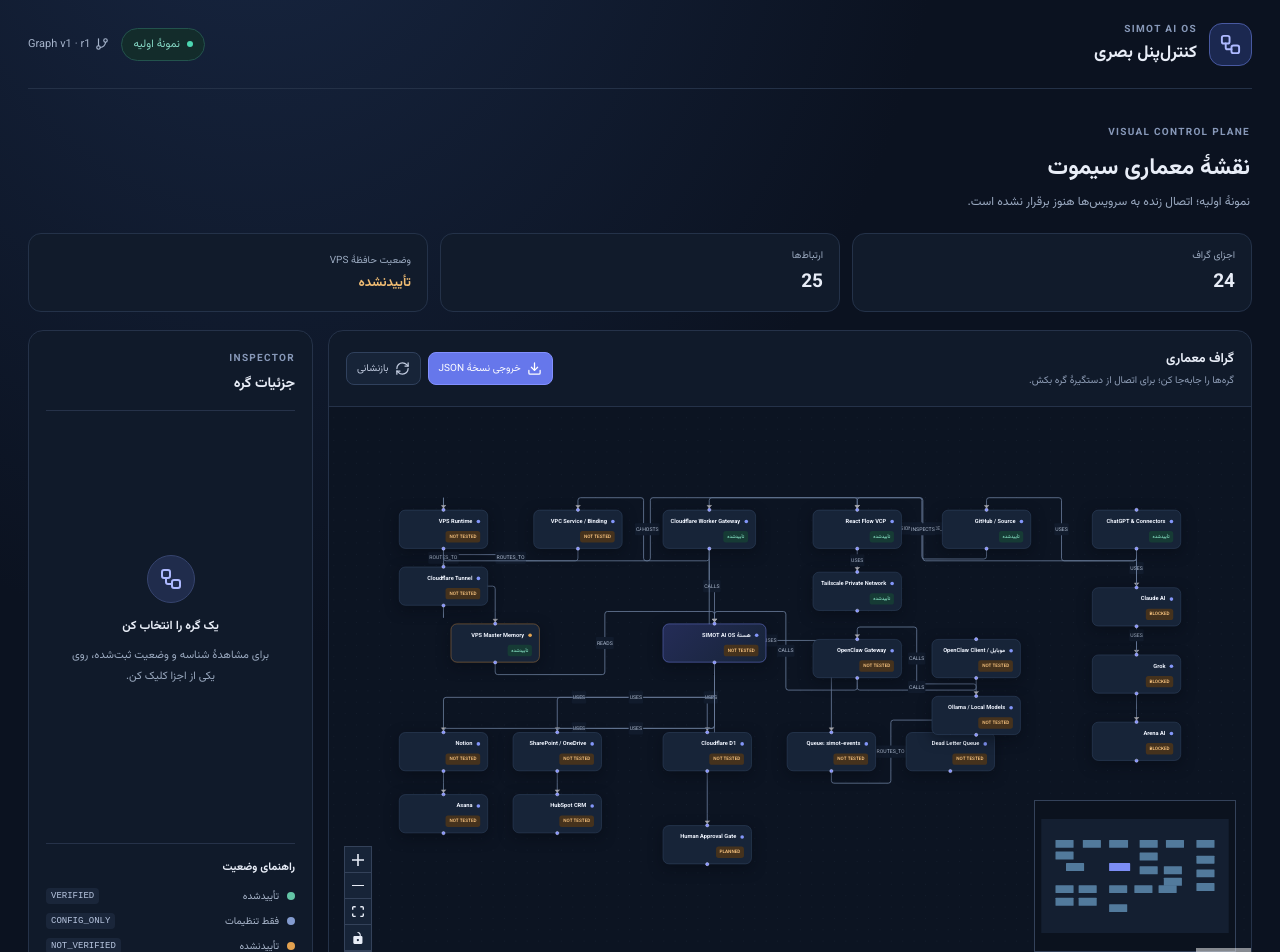
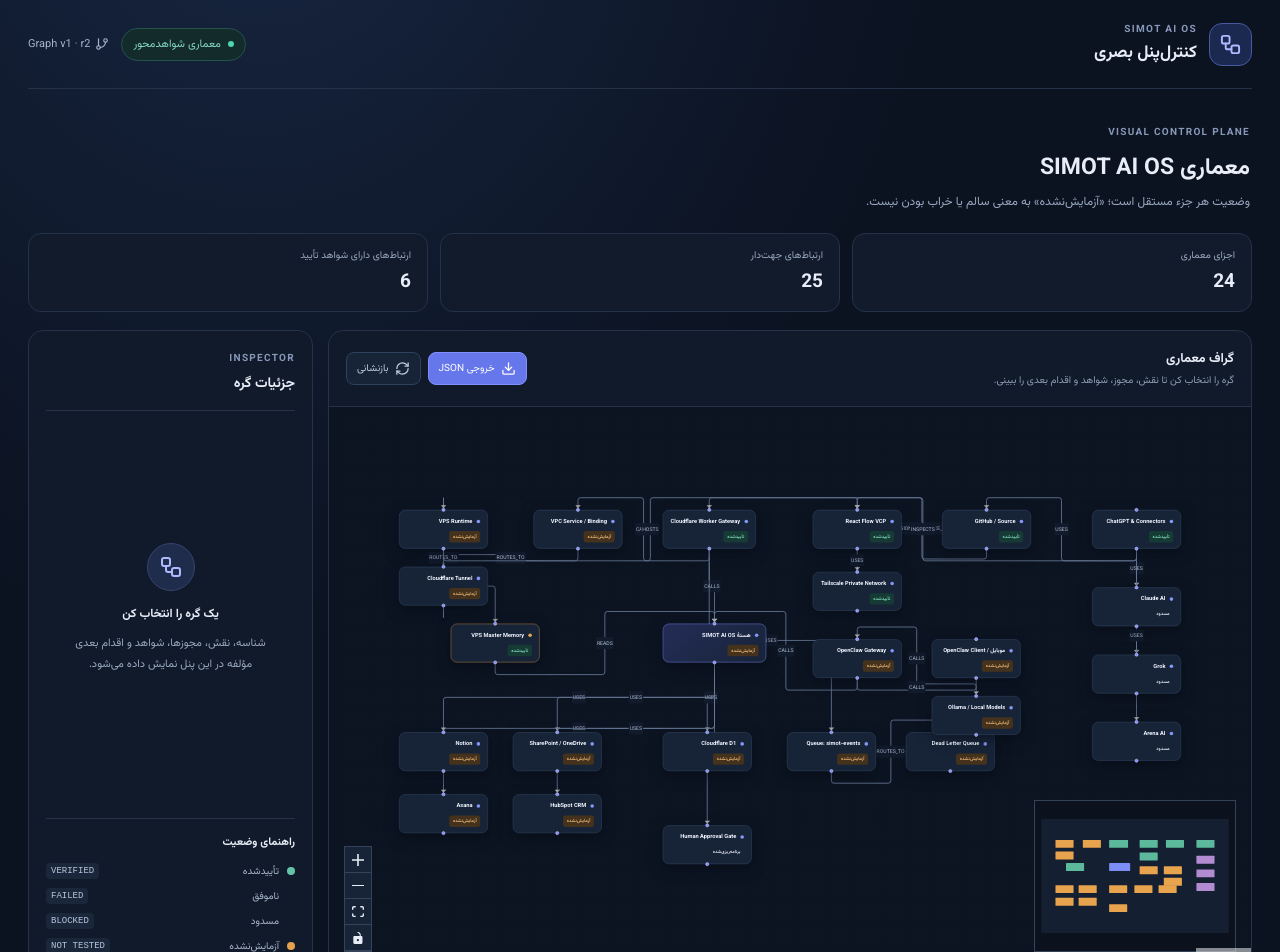
Before and after one commit to 651384/ahmadreza, a React (Vite) app in the folder simot-visual-control-plane/: page / in a window 1280 px wide. Shown: the top 952 px of the page. Built offline with nearby package versions, Linux system fonts and the light colour scheme.

Commit message:
Render evidence, permissions and status details in SIMOT VCP

```diff
--- a/simot-visual-control-plane/src/App.jsx
+++ b/simot-visual-control-plane/src/App.jsx
@@ -3,46 +3,182 @@
 import { Download, GitBranch, RefreshCw, ShieldAlert, Workflow } from 'lucide-react';
 import initialGraph from './graph-v1.json';
 
-const statusText = { VERIFIED: 'تأییدشده', CONFIG_ONLY: 'فقط تنظیمات', NOT_VERIFIED: 'تأییدنشده', NOT_CONNECTED: 'متصل نیست' };
-const statusClass = { VERIFIED: 'verified', CONFIG_ONLY: 'config', NOT_VERIFIED: 'unknown', NOT_CONNECTED: 'offline' };
+const statusText = {
+  VERIFIED: 'تأییدشده',
+  FAILED: 'ناموفق',
+  BLOCKED: 'مسدود',
+  'NOT TESTED': 'آزمایش‌نشده',
+  PLANNED: 'برنامه‌ریزی‌شده',
+  CONFIG_ONLY: 'فقط تنظیمات',
+  NOT_VERIFIED: 'تأییدنشده',
+  NOT_CONNECTED: 'متصل نیست'
+};
+const statusClass = {
+  VERIFIED: 'verified',
+  FAILED: 'failed',
+  BLOCKED: 'blocked',
+  'NOT TESTED': 'unknown',
+  PLANNED: 'planned',
+  CONFIG_ONLY: 'config',
+  NOT_VERIFIED: 'unknown',
+  NOT_CONNECTED: 'offline'
+};
+
 function SimotNode({ data, selected }) {
   return <div className={'node-card ' + data.kind + (selected ? ' selected' : '')}>
     <Handle type="target" position={Position.Top} />
-    <div className="node-head"><span className="node-dot"/><span>{data.label}</span></div>
+    <div className="node-head"><span className="node-dot" /><span>{data.label}</span></div>
     <span className={'status-pill ' + (statusClass[data.status] || 'unknown')}>{statusText[data.status] || data.status}</span>
-    <Handle type="source" position={Position.Bottom}/>
+    <Handle type="source" position={Position.Bottom} />
   </div>;
 }
+
 const nodeTypes = { simotNode: SimotNode };
+
 function Workspace() {
   const [nodes, setNodes, onNodesChange] = useNodesState(initialGraph.nodes);
   const [edges, setEdges, onEdgesChange] = useEdgesState(initialGraph.edges.map(e => ({ ...e, markerEnd: { type: MarkerType.ArrowClosed } })));
   const [selected, setSelected] = useState(null);
-  const [revision, setRevision] = useState(1);
+  const [revision, setRevision] = useState(initialGraph.revision || 1);
   const [notice, setNotice] = useState('');
-  const onConnect = useCallback(params => setEdges(es => addEdge({ ...params, label: 'ارتباط آزمایشی', markerEnd: { type: MarkerType.ArrowClosed } }, es)), [setEdges]);
+  const onConnect = useCallback(params => setEdges(es => addEdge({
+    ...params,
+    id: 'manual-' + Date.now(),
+    label: 'ارتباط آزمایشی',
+    relation: 'UNVERIFIED',
+    status: 'NOT TESTED',
+    markerEnd: { type: MarkerType.ArrowClosed }
+  }, es)), [setEdges]);
   const chosen = nodes.find(n => n.id === selected);
-  const graph = useMemo(() => ({ schema: 'simot.visual-control-plane.graph', schemaVersion: 1, graphId: 'simot-core-overview', revision, updatedAt: new Date().toISOString(), nodes, edges: edges.map(({ markerEnd, ...e }) => e) }), [nodes, edges, revision]);
+  const graph = useMemo(() => ({
+    schema: initialGraph.schema,
+    schemaVersion: initialGraph.schemaVersion,
+    graphId: initialGraph.graphId,
+    revision,
+    updatedAt: new Date().toISOString(),
+    nodes,
+    edges: edges.map(({ markerEnd, ...e }) => e)
+  }), [nodes, edges, revision]);
+  const verifiedEdges = edges.filter(e => e.status === 'VERIFIED').length;
+  const detailRows = chosen ? [
+    ['شناسه پایدار', chosen.id],
+    ['نوع', chosen.data.kind],
+    ['نقش', chosen.data.role],
+    ['روش دسترسی', chosen.data.accessMethod],
+    ['مجوزها', chosen.data.permissions],
+    ['شواهد', chosen.data.evidence],
+    ['آخرین تأیید', chosen.data.lastVerified],
+    ['اقدام بعدی', chosen.data.nextAction]
+  ].filter(([, value]) => value) : [];
+
   function exportGraph() {
     const url = URL.createObjectURL(new Blob([JSON.stringify(graph, null, 2)], { type: 'application/json' }));
-    const a = document.createElement('a'); a.href = url; a.download = 'simot-graph-v1-r' + revision + '.json'; a.click(); URL.revokeObjectURL(url);
-    setRevision(r => r + 1); setNotice('خروجی JSON آماده شد؛ برای نسخه‌بندی، آن را در GitHub ثبت کن.');
+    const a = document.createElement('a');
+    a.href = url;
+    a.download = 'simot-graph-v' + graph.schemaVersion + '-r' + revision + '.json';
+    a.click();
+    URL.revokeObjectURL(url);
+    setRevision(r => r + 1);
+    setNotice('خروجی JSON آماده شد؛ این فایل فقط روی دستگاه شما دانلود می‌شود و در Master Memory ذخیره نمی‌شود.');
   }
+
   function resetGraph() {
-    setNodes(initialGraph.nodes); setEdges(initialGraph.edges.map(e => ({ ...e, markerEnd: { type: MarkerType.ArrowClosed } })));
-    setSelected(null); setRevision(1); setNotice('گراف اولیه بازنشانی شد.');
+    setNodes(initialGraph.nodes);
+    setEdges(initialGraph.edges.map(e => ({ ...e, markerEnd: { type: MarkerType.ArrowClosed } })));
+    setSelected(null);
+    setRevision(initialGraph.revision || 1);
+    setNotice('نمای گراف به نسخهٔ اولیهٔ ثبت‌شده بازگشت.');
   }
+
   return <main className="app-shell">
-    <header className="topbar"><div className="brand"><div className="brand-icon"><Workflow size={23}/></div><div><div className="eyebrow">SIMOT AI OS</div><h1>کنترل‌پنل بصری</h1></div></div><div className="top-meta"><span className="local-tag"><span/> نمونهٔ اولیه</span><span className="version"><GitBranch size={14}/> Graph v1 · r{revision}</span></div></header>
-    <section className="intro"><div><p className="eyebrow">VISUAL CONTROL PLANE</p><h2>نقشهٔ معماری سیموت</h2><p className="subtitle">نمونهٔ اولیه؛ اتصال زنده به سرویس‌ها هنوز برقرار نشده است.</p></div></section>
-    <section className="metrics"><div className="metric"><div><small>اجزای گراف</small><strong>{nodes.length}</strong></div></div><div className="metric"><div><small>ارتباط‌ها</small><strong>{edges.length}</strong></div></div><div className="metric"><div><small>وضعیت حافظهٔ VPS</small><strong className="warn-text">تأییدنشده</strong></div></div></section>
-    <section className="workspace"><div className="canvas-panel"><div className="canvas-toolbar"><div><strong>گراف معماری</strong><span>گره‌ها را جابه‌جا کن؛ برای اتصال از دستگیرهٔ گره بکش.</span></div><div className="toolbar-actions"><button className="primary" onClick={exportGraph}><Download size={15}/> خروجی نسخهٔ JSON</button><button className="secondary" onClick={resetGraph}><RefreshCw size={15}/> بازنشانی</button></div></div>
-      <div className="flow-canvas" dir="ltr"><ReactFlow nodes={nodes} edges={edges} nodeTypes={nodeTypes} onNodesChange={onNodesChange} onEdgesChange={onEdgesChange} onConnect={onConnect} onNodeClick={(_, n) => setSelected(n.id)} onPaneClick={() => setSelected(null)} fitView fitViewOptions={{padding:0.18}} defaultEdgeOptions={{type:'smoothstep',style:{stroke:'#687a98',strokeWidth:1.6},labelStyle:{fill:'#aebbd0',fontSize:10},labelBgStyle:{fill:'#111b2c'}}}><Background color="#314158" gap={22}/><MiniMap nodeColor={n => n.data.kind === 'core' ? '#7c8df5' : n.data.status === 'NOT_VERIFIED' ? '#e7a34d' : '#527a9c'} maskColor="rgba(8,14,25,.75)"/><Controls/></ReactFlow></div>
-      <div className="canvas-footer"><span><ShieldAlert size={14}/> گراف نمایشی است و سلامت سرویس‌ها را اثبات نمی‌کند.</span><span>ذخیرهٔ پایدار هنوز فعال نیست</span></div></div>
-      <aside className="details-panel"><div className="panel-heading"><div><span className="eyebrow">INSPECTOR</span><h3>جزئیات گره</h3></div></div>{chosen ? <div className="detail-content"><div className="detail-symbol"><Workflow size={24}/></div><h4>{chosen.data.label}</h4><span className={'status-pill ' + (statusClass[chosen.data.status] || 'unknown')}>{statusText[chosen.data.status] || chosen.data.status}</span><p>{chosen.data.detail}</p><div className="detail-row"><span>شناسه</span><code>{chosen.id}</code></div><div className="detail-row"><span>نوع</span><code>{chosen.data.kind}</code></div><div className="notice"><ShieldAlert size={16}/><span>این وضعیت از دادهٔ نمونه آمده، نه از بررسی زندهٔ سرویس.</span></div></div> : <div className="empty-detail"><div className="detail-symbol"><Workflow size={24}/></div><strong>یک گره را انتخاب کن</strong><p>برای مشاهدهٔ شناسه و وضعیت ثبت‌شده، روی یکی از اجزا کلیک کن.</p></div>}
-      <div className="legend"><strong>راهنمای وضعیت</strong>{Object.entries(statusText).map(([key, value]) => <div className="legend-row" key={key}><span className={'legend-dot ' + statusClass[key]}/><span>{value}</span><code>{key}</code></div>)}</div></aside></section>
+    <header className="topbar">
+      <div className="brand">
+        <div className="brand-icon"><Workflow size={23} /></div>
+        <div><div className="eyebrow">SIMOT AI OS</div><h1>کنترل‌پنل بصری</h1></div>
+      </div>
+      <div className="top-meta">
+        <span className="local-tag"><span /> معماری شواهد‌محور</span>
+        <span className="version"><GitBranch size={14} /> Graph v{initialGraph.schemaVersion} · r{revision}</span>
+      </div>
+    </header>
+
+    <section className="intro">
+      <div>
+        <p className="eyebrow">VISUAL CONTROL PLANE</p>
+        <h2>معماری SIMOT AI OS</h2>
+        <p className="subtitle">وضعیت هر جزء مستقل است؛ «آزمایش‌نشده» به معنی سالم یا خراب بودن نیست.</p>
+      </div>
+    </section>
+
+    <section className="metrics">
+      <div className="metric"><div><small>اجزای معماری</small><strong>{nodes.length}</strong></div></div>
+      <div className="metric"><div><small>ارتباط‌های جهت‌دار</small><strong>{edges.length}</strong></div></div>
+      <div className="metric"><div><small>ارتباط‌های دارای شواهد تأیید</small><strong>{verifiedEdges}</strong></div></div>
+    </section>
+
+    <section className="workspace">
+      <div className="canvas-panel">
+        <div className="canvas-toolbar">
+          <div><strong>گراف معماری</strong><span>گره را انتخاب کن تا نقش، مجوز، شواهد و اقدام بعدی را ببینی.</span></div>
+          <div className="toolbar-actions">
+            <button className="primary" onClick={exportGraph}><Download size={15} /> خروجی JSON</button>
+            <button className="secondary" onClick={resetGraph}><RefreshCw size={15} /> بازنشانی</button>
+          </div>
+        </div>
+        <div className="flow-canvas" dir="ltr">
+          <ReactFlow
+            nodes={nodes}
+            edges={edges}
+            nodeTypes={nodeTypes}
+            onNodesChange={onNodesChange}
+            onEdgesChange={onEdgesChange}
+            onConnect={onConnect}
+            onNodeClick={(_, n) => setSelected(n.id)}
+            onPaneClick={() => setSelected(null)}
+            fitView
+            fitViewOptions={{ padding: 0.18 }}
+            defaultEdgeOptions={{ type: 'smoothstep', style: { stroke: '#687a98', strokeWidth: 1.6 }, labelStyle: { fill: '#aebbd0', fontSize: 10 }, labelBgStyle: { fill: '#111b2c' } }}
+          >
+            <Background color="#314158" gap={22} />
+            <MiniMap nodeColor={n => n.data.kind === 'core' ? '#7c8df5' : n.data.status === 'VERIFIED' ? '#5cb99b' : n.data.status === 'BLOCKED' ? '#b38bd0' : n.data.status === 'FAILED' ? '#e16e6e' : '#e7a34d'} maskColor="rgba(8,14,25,.75)" />
+            <Controls />
+          </ReactFlow>
+        </div>
+        <div className="canvas-footer">
+          <span><ShieldAlert size={14} /> وجود نود یا اتصال به‌تنهایی سلامت عملیاتی را ثابت نمی‌کند.</span>
+          <span>اتصال زنده و نوشتن در حافظه از این رابط فعال نیست.</span>
+        </div>
+      </div>
+
+      <aside className="details-panel">
+        <div className="panel-heading"><div><span className="eyebrow">INSPECTOR</span><h3>جزئیات گره</h3></div></div>
+        {chosen ? <div className="detail-content">
+          <div className="detail-symbol"><Workflow size={24} /></div>
+          <h4>{chosen.data.label}</h4>
+          <span className={'status-pill ' + (statusClass[chosen.data.status] || 'unknown')}>{statusText[chosen.data.status] || chosen.data.status}</span>
+          <p>{chosen.data.detail || 'توضیحات تکمیلی در دسترس نیست.'}</p>
+          {chosen.data.capabilities?.length > 0 && <div className="detail-section"><strong>قابلیت‌های ثبت‌شده</strong><ul>{chosen.data.capabilities.map(item => <li key={item}>{item}</li>)}</ul></div>}
+          {detailRows.map(([label, value]) => <div className="detail-row detail-row-stacked" key={label}><span>{label}</span><p>{value}</p></div>)}
+          <div className="notice"><ShieldAlert size={16} /><span>وضعیت فقط همان ادعای ثبت‌شده را پوشش می‌دهد؛ شواهد تاریخی، آزمون جاری محسوب نمی‌شود.</span></div>
+        </div> : <div className="empty-detail">
+          <div className="detail-symbol"><Workflow size={24} /></div>
+          <strong>یک گره را انتخاب کن</strong>
+          <p>شناسه، نقش، مجوزها، شواهد و اقدام بعدی مؤلفه در این پنل نمایش داده می‌شود.</p>
+        </div>}
+        <div className="legend">
+          <strong>راهنمای وضعیت</strong>
+          {Object.entries(statusText).filter(([key]) => ['VERIFIED', 'FAILED', 'BLOCKED', 'NOT TESTED', 'PLANNED'].includes(key)).map(([key, value]) =>
+            <div className="legend-row" key={key}><span className={'legend-dot ' + statusClass[key]} /><span>{value}</span><code>{key}</code></div>
+          )}
+        </div>
+      </aside>
+    </section>
+
     {notice && <div className="toast" role="status">{notice}<button onClick={() => setNotice('')}>×</button></div>}
-    <footer className="app-footer"><span>SIMOT Visual Control Plane · Prototype 0.1.0</span><span>بدون اتصال VPS یا تغییر Cloudflare</span></footer>
+    <footer className="app-footer"><span>SIMOT Visual Control Plane · Prototype 0.1.0</span><span>گراف نسخه‌دار؛ اتصال runtime هنوز جداگانه تأیید می‌شود.</span></footer>
   </main>;
 }
-export default function App() { return <ReactFlowProvider><Workspace/></ReactFlowProvider>; }
+
+export default function App() {
+  return <ReactFlowProvider><Workspace /></ReactFlowProvider>;
+}
```
